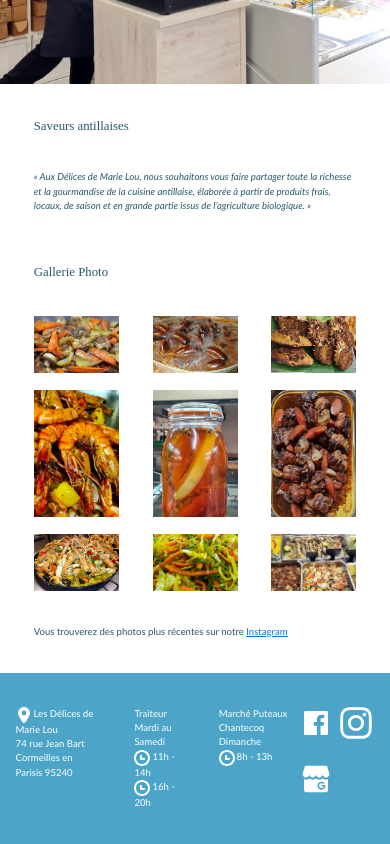
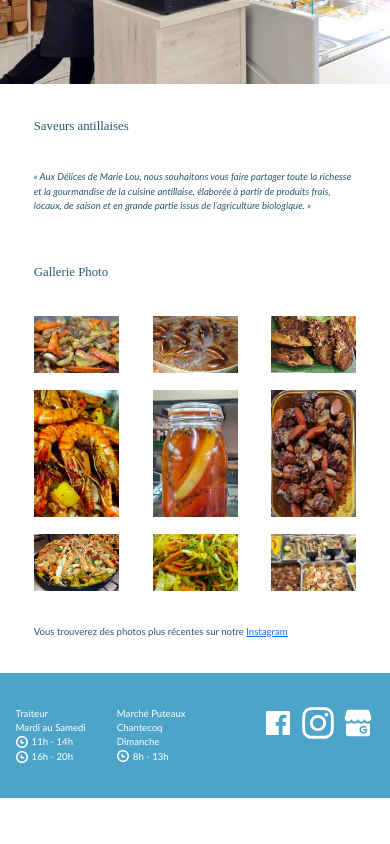
Before and after one commit to JuliePruvost/LesDelicesDeMarieLou, a Next.js app: page / in a window 390 px wide. Shown: the part 361-1205 px from the top of the page. After the commit the page ends 1159 px from the top, so only its background shows below. Built offline with nearby package versions, Linux system fonts and the light colour scheme.

Commit message:
more responsive footer

```diff
--- a/components/icons/LocationIcon.tsx
+++ b/components/icons/LocationIcon.tsx
@@ -1,6 +1,6 @@
 import React from "react";
 
-const FacebookIcon = ({ width, height }: { width: string; height: string }) => (
+const LocationIcon = ({ width, height }: { width: string; height: string }) => (
     <svg
         width={width}
         height={height}
@@ -11,4 +11,4 @@ const FacebookIcon = ({ width, height }: { width: string; height: string }) => (
     </svg>
 );
 
-export default FacebookIcon;
+export default LocationIcon;
--- a/components/icons/TimeIcon.tsx
+++ b/components/icons/TimeIcon.tsx
@@ -1,9 +1,7 @@
 import React from "react";
 
-const FacebookIcon = ({ width, height }: { width: string; height: string }) => (
+const TimeIcon = ({ width, height }: { width: string; height: string }) => (
     <svg
-        width={width}
-        height={height}
         xmlns="http://www.w3.org/2000/svg"
         viewBox="0 0 512 512"
     >
@@ -11,4 +9,4 @@ const FacebookIcon = ({ width, height }: { width: string; height: string }) => (
     </svg>
 );
 
-export default FacebookIcon;
+export default TimeIcon;
--- a/components/layout/footer/Footer.module.scss
+++ b/components/layout/footer/Footer.module.scss
@@ -23,7 +23,14 @@
     justify-content: space-between;
     margin-left: auto;
     margin-right: auto;
-    gap: 1vw;
+    gap: 2vw;
+}
+
+.footerDescriptionContent {
+    display: flex;
+    flex-direction: row;
+    justify-content: space-between;
+    gap: 2vw;
 }
 
 .footerSocialContent {
@@ -44,13 +51,40 @@
     width: 16px;
     height: 16px;
     fill: var(--primary-dark-contrast-color);
-    margin-right: 0.5vw;
+    margin-right: 4px;
+    padding-top: 4px;
+
+    > svg {
+        width: 16px;
+        height: 16px;
+        margin-bottom: 2px;
+    }
+
+    @media screen and (max-width: 400px) {
+        width: 12px;
+        height: 12px;
+
+        > svg {
+            width: 12px;
+            height: 12px;
+            margin-bottom: 2px;
+        }
+    }
+
+
 }
 
 .footerInformation {
+    flex: 1 1 0;
     ul {
         margin: 0px;
         padding: 0px;
         list-style: none;
     }
 }
+
+.optional {
+    @media screen and (max-width: 400px) {
+        display: none;
+    }
+}
--- a/components/layout/footer/Footer.tsx
+++ b/components/layout/footer/Footer.tsx
@@ -50,7 +50,8 @@ export default function Footer() {
     return (
         <div className={styles.footer}>
             <div className={styles.footerContent}>
-                <div className={styles.footerInformation}>
+                <div className={styles.footerDescriptionContent}>
+                    <div className={styles.footerInformation + ' ' + styles.optional}>
                         <ul>
                             <li>
                                 <span className={styles.footerSmallIcon}><LocationIcon height={smallIconHeight} width={smallIconWidth} /></span>
@@ -64,7 +65,7 @@ export default function Footer() {
                             </li>
                         </ul>
                     </div>
-                <div className={styles.footerInformation} style={{marginLeft: '4vh'}}>
+                    <div className={styles.footerInformation} >
                         <ul>
                             <li>
                                 Traiteur
@@ -82,7 +83,7 @@ export default function Footer() {
                             </li>
                         </ul>
                     </div>
-                <div className={styles.footerInformation} style={{marginLeft: '4vh'}}>
+                    <div className={styles.footerInformation} >
                         <ul>
                             <li>
                                 Marché Puteaux Chantecoq
@@ -96,6 +97,7 @@ export default function Footer() {
                             </li>
                         </ul>
                     </div>
+                </div>
                 <div className={styles.footerSocialContent}>
                     {facebookLink}
                     {instagramLink}
```
Lines whose indentation alone changed are shown as unchanged.
